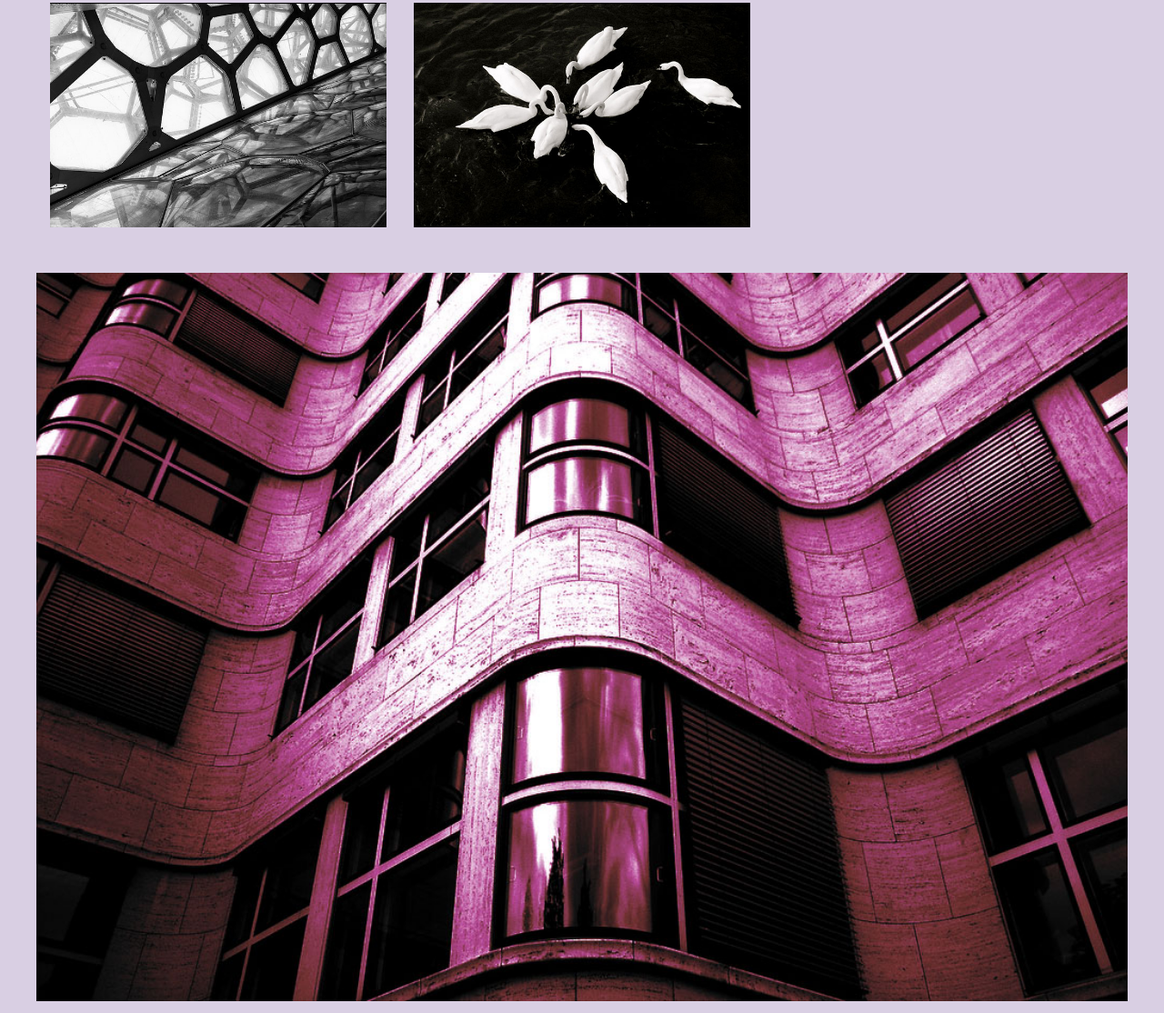
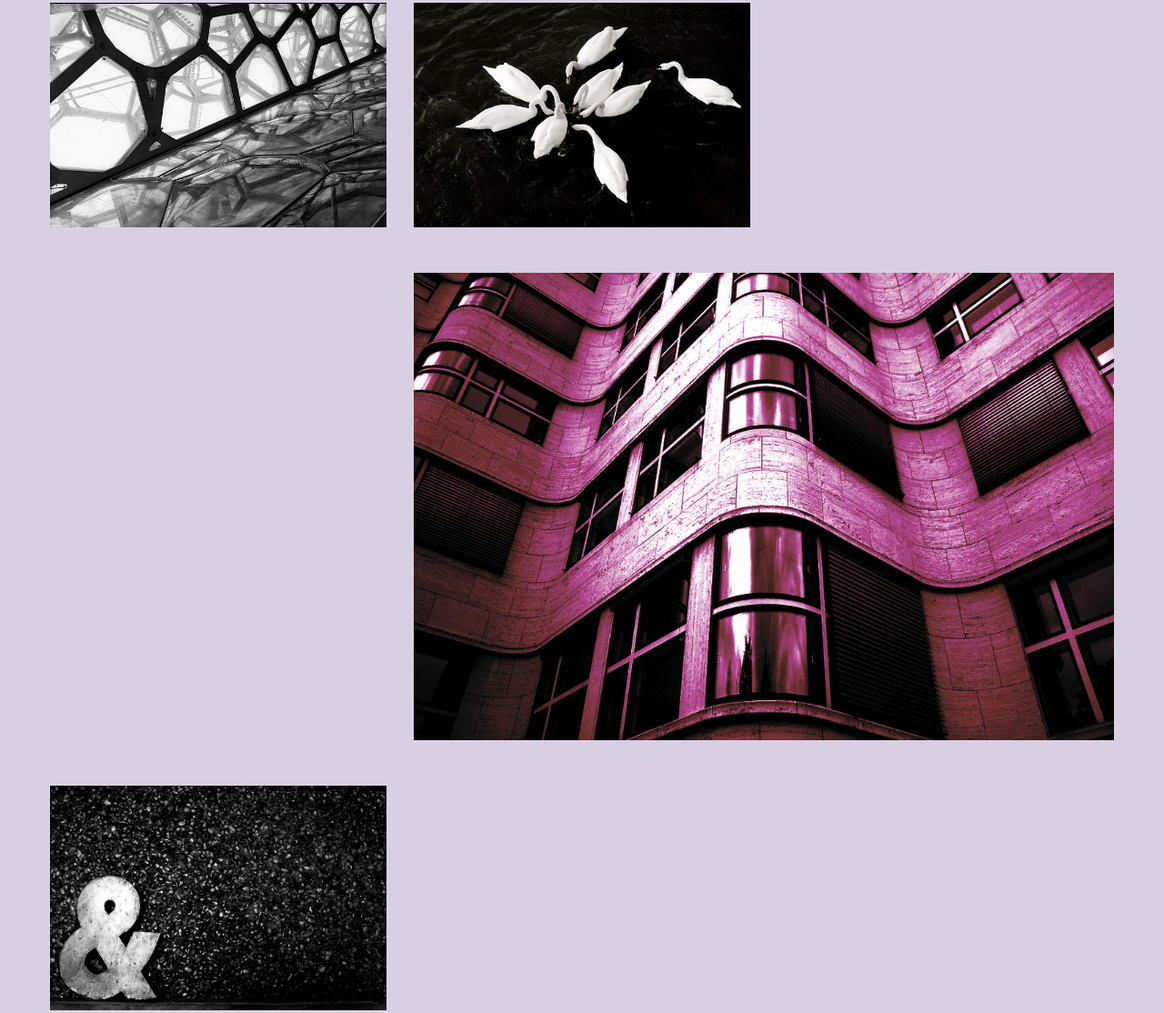
Before and after one commit to TKHTML/webd221-assignment2, a plain HTML site: page Kristen Nakamura/index.html in a window 1280 px wide. Shown: the part 3330-4444 px from the top of the page at 91% size. Drawn offline with nearby package versions, Linux system fonts and the light colour scheme.

Commit message:
fixed class error

```diff
--- a/Kristen Nakamura/index.html
+++ b/Kristen Nakamura/index.html
@@ -58,7 +58,7 @@
 		</div>
 
 		<div class="row">
-			<img class="img-large- tgfd,push" src="img/ph-large-4.jpg">
+			<img class="img-large-push" src="img/ph-large-4.jpg">
 		</div>
 
 		<div class="row">
```
